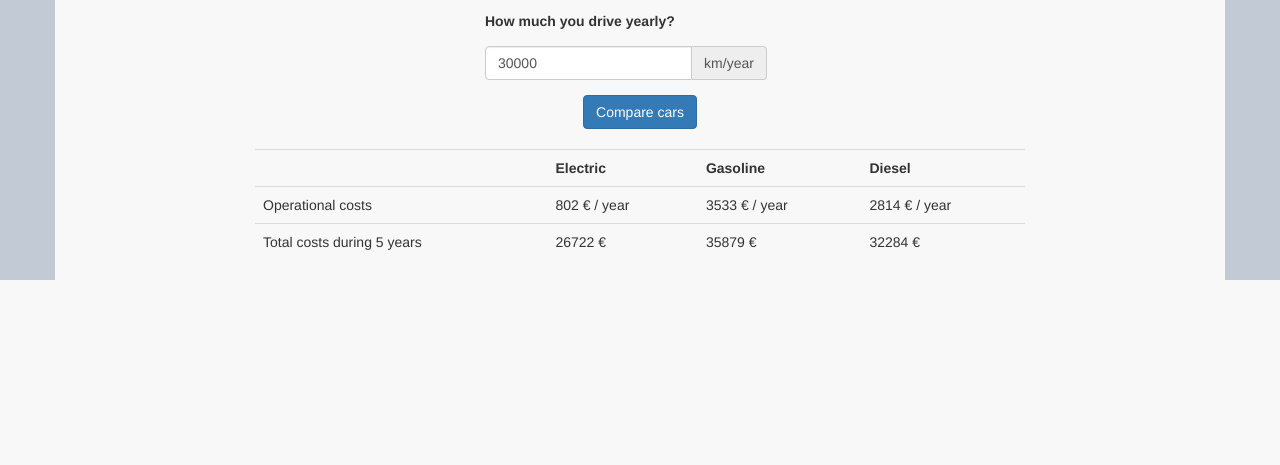
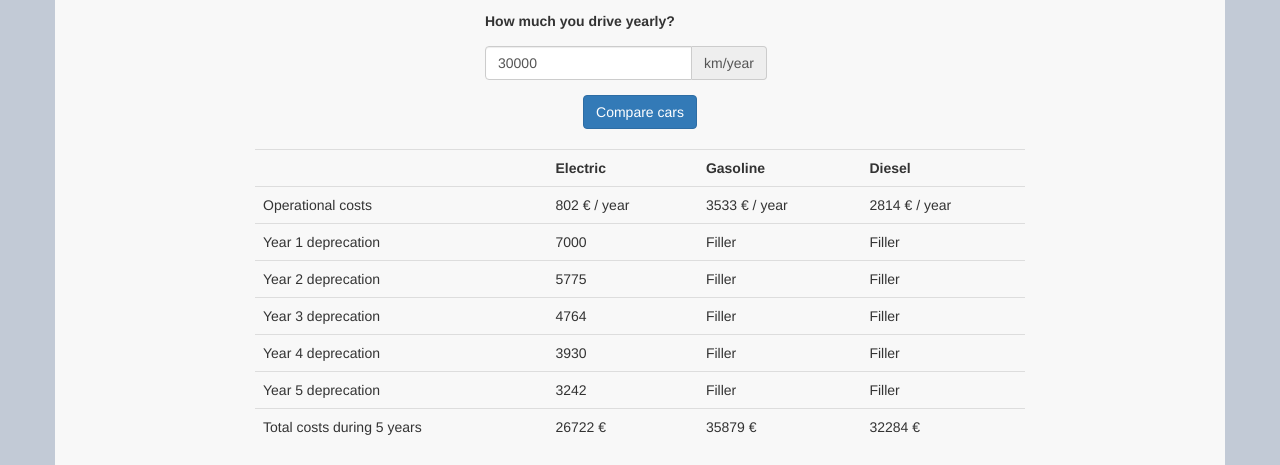
Before and after one commit to Zigelzi/laturel-web, a Flask app: page /cars in a window 1280 px wide. Shown: the part 968-1433 px from the top of the page. Before the commit the page ends 1248 px from the top, so only its background shows below. Run offline with Flask 2, Linux system fonts and the light colour scheme; some libraries are stand-ins or nearby versions.

Commit message:
Added deprecation tables

```diff
--- a/app.py
+++ b/app.py
@@ -100,8 +100,13 @@ def cars():
 
     # EV price calculation
     eyearly = int(drivekm * eprice * (econsumption / 100) + etax + edrivingpower)  # int for rounding to full numbers
+
+    #  Use function to take deprecation values, yearly deprecation and yearly
+    #  operating costs and assign them to variables.
     edepr_total, edepr_yearly, ecost_list = depr_oper(ecarprice, edepr, owntime, eyearly)
-    etotal = int(ecost_list[owntime-1] + edepr_total[owntime-1] - esubsidy)  # int for rounding to full numbers
+
+    # Take the index of the lists and calculate total costs
+    etotal = int(ecost_list[owntime-1] + edepr_total[owntime-1] - esubsidy)
 
 
     if echarger == 'No':
@@ -134,7 +139,9 @@ def cars():
                            gtotal=gtotal,
                            dyearly=dyearly,
                            dtotal=dtotal,
-                           owntime=owntime)
+                           owntime=owntime,
+                           edepr_yearly=edepr_yearly,
+                           ecost_list=ecost_list)
 
 @app.route('/about')
 def about():
--- a/templates/cars.html
+++ b/templates/cars.html
@@ -271,6 +271,14 @@
 								<td>{{ gyearly }} € / year</td>
 								<td>{{ dyearly }} € / year</td>
 							</tr>
+							{% for item in edepr_yearly %}
+							<tr>
+								<td> Year {{ loop.index }} deprecation </td>
+								<td> {{ item }} </td>
+								<td>Filler</td>
+								<td>Filler</td>
+							</tr>
+							{% endfor %}
 							<tr>
 								<td>Total costs during {{ owntime }} years</td>
 								<td>{{ etotal }} €</td>
```
